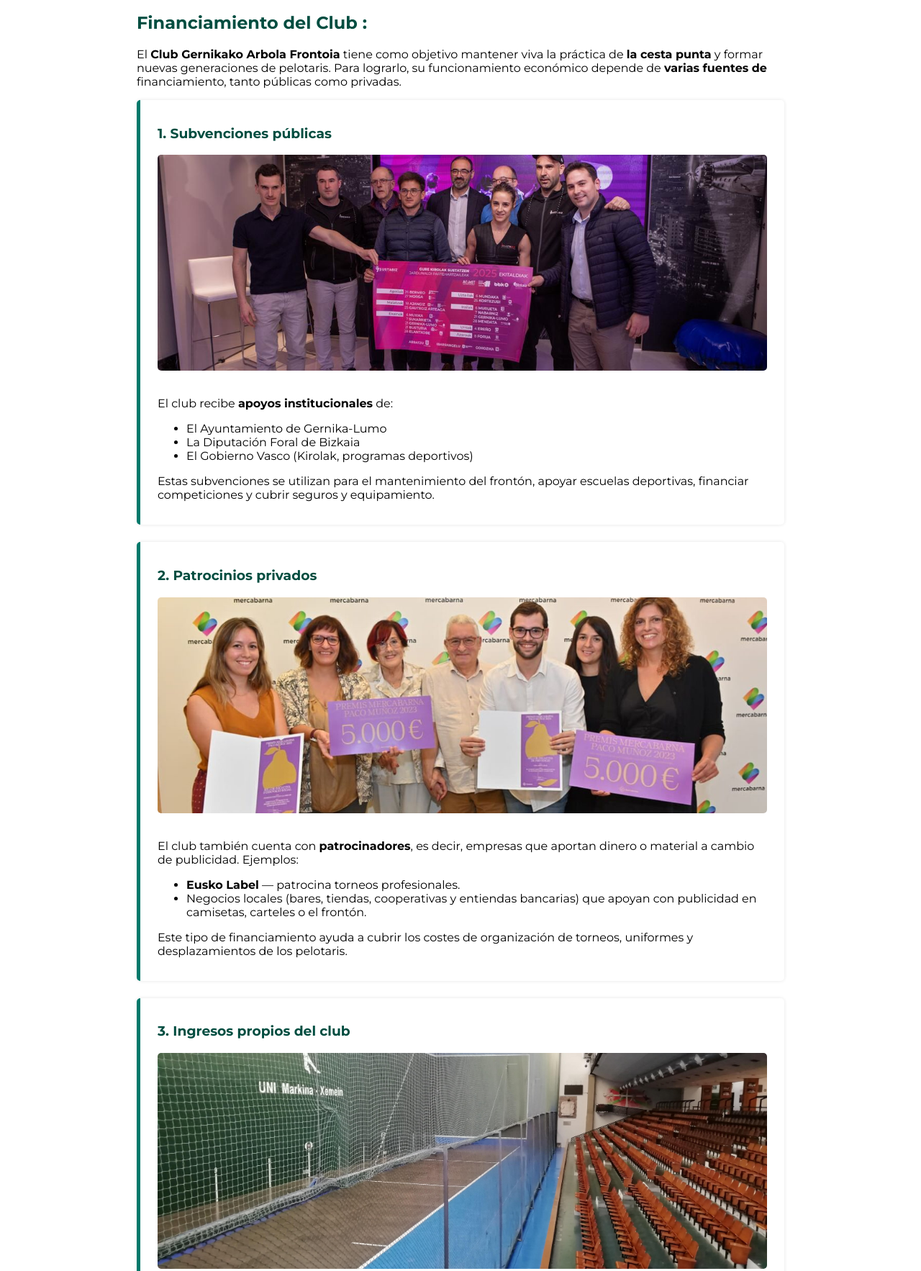
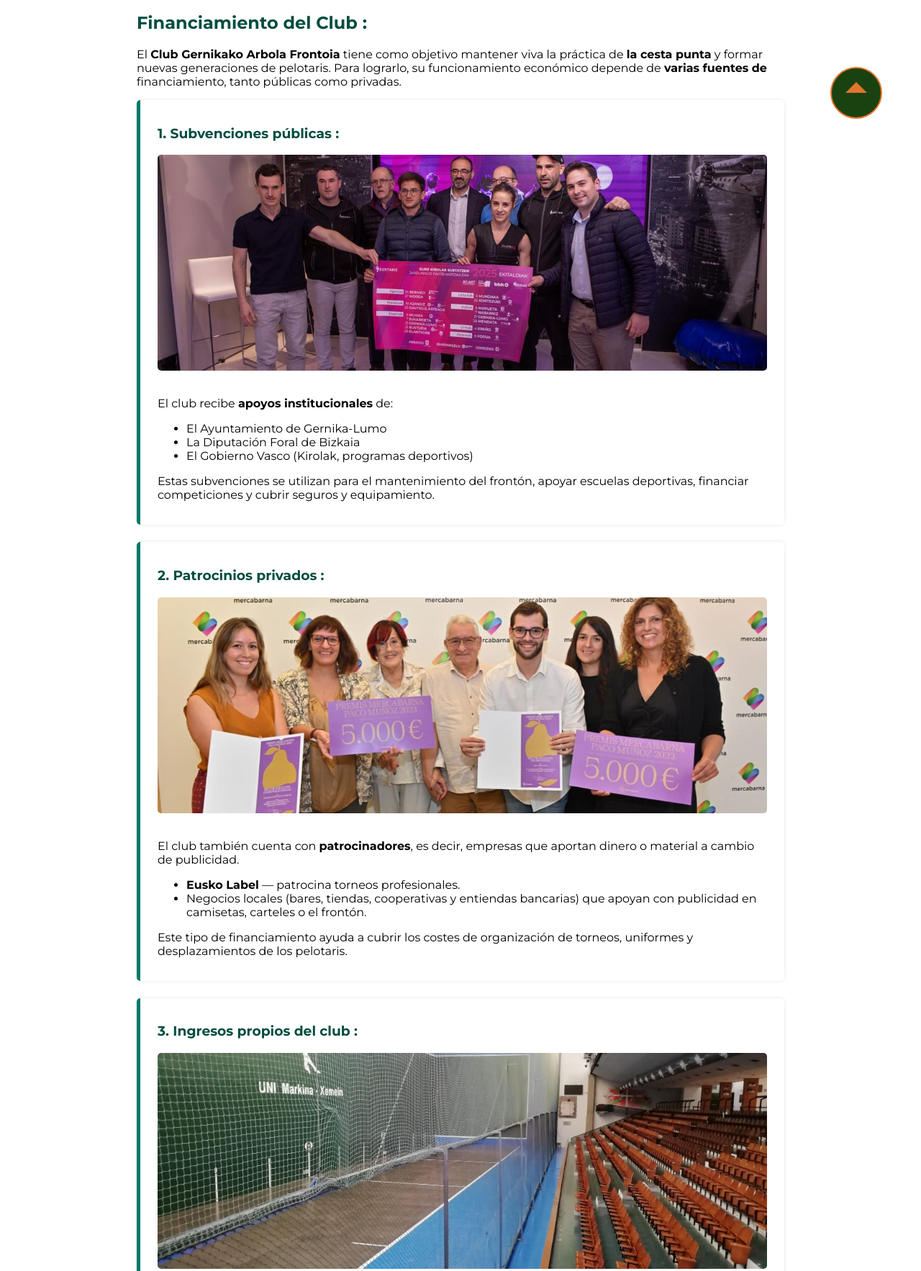
Before and after one commit to yggabo/Sarea, a plain HTML site: page financiamiento.html in a window 1280 px wide. Shown: the part 577-2343 px from the top of the page at 72% size. Drawn offline with Linux system fonts and the light colour scheme.

Commit message:
financia

```diff
--- a/css/financie.css
+++ b/css/financie.css
@@ -99,13 +99,23 @@ nav{
         background-color: white;
     }
 
-.ayunta img {
+main img {
     width: 100%;
     height: 400px;
     object-fit: cover;
-
+}
+/*Botón de subida*/
+.circulo-con-flecha-svg {
+  padding: 15px;
+  position: fixed;
+  bottom: 15px;
+  right: 15px;
+  transition: .3s ease;
 }
 
+.circulo-con-flecha-svg:hover {
+  transform: translateY(-3px);
+}
 main {
     max-width: 900px;
     margin: 2rem auto;
--- a/css/historia.css
+++ b/css/historia.css
@@ -102,6 +102,18 @@ nav ul li a:hover {
         transition:1.5s;
         background-color: wheat; /* Fondo color trigo */
     }
+    /*Botón de subida*/
+.circulo-con-flecha-svg {
+  padding: 15px;
+  position: fixed;
+  bottom: 15px;
+  right: 15px;
+  transition: .3s ease;
+}
+
+.circulo-con-flecha-svg:hover {
+  transform: translateY(-3px);
+}
 .main {
   background-color: #004d40;
   color: white;
--- a/financiemento.html
+++ b/financiamiento.html
@@ -31,15 +31,21 @@
       <li><a href="partidos.html">Partidos</a></li>
       <li><a href="liga.html">liga</a></li>
       <li><a href="escuela.html">Escuela</a></li>
-      <li><a href="financiemento.html">Financiemento</a></li>
+      <li><a href="financiamiento.html">Financiemento</a></li>
       <li><a href="registro.html">Registro</a></li>
     </ul>
   </nav>
+  <a href="#top" style="text-decoration: none;">
+  <div class="circulo-con-flecha-svg">
+    <svg width="100" height="100">
+      <circle cx="40" cy="40" r="35" stroke="#E3742C" stroke-width="2" fill="#1a4210" />
+      <path d="M 25 40 L 55 40 L 40 25 Z" fill="#E3742C" />
+    </svg>
+  </div>
+</a>
+    <main>
+        <img src="img/ayuenta.jpg" alt="Frontón de Gernika">
 
-    <main>
-    <section class="ayunta">
-        <img src="img/ayuenta.jpg" alt="Frontón de Gernika">
-    </section>
 
         <section class="intro">
             <h2>Financiamiento del Club :</h2>
@@ -49,7 +55,7 @@
         </section>
 
         <section class="financiamiento">
-            <h3>1. Subvenciones públicas</h3>
+            <h3>1. Subvenciones públicas :</h3>
             <img src="img/discovre.jpg" alt="Ayuntamiento de Gernika-Lumo">
             <p>El club recibe <b>apoyos institucionales</b> de:</p>
             <ul>
@@ -63,10 +69,10 @@
         </section>
 
         <section class="financiamiento">
-            <h3>2. Patrocinios privados</h3>
+            <h3>2. Patrocinios privados :</h3>
             <img src="img/mercabarna.jpg" alt="Eusko Label">
             <p>El club también cuenta con <b>patrocinadores</b>, es decir, empresas que aportan dinero o material a cambio de publicidad.
-Ejemplos:</p>
+           </p>
             <ul>
                 <li><strong>Eusko Label</strong> — patrocina torneos profesionales.</li>
                 <li>Negocios locales (bares, tiendas, cooperativas y entiendas bancarias) que apoyan con publicidad en camisetas, carteles o el frontón.</li>
@@ -75,7 +81,7 @@ Ejemplos:</p>
         </section>
 
         <section class="financiamiento">
-            <h3>3. Ingresos propios del club</h3>
+            <h3>3. Ingresos propios del club :</h3>
             <img src="img/060.jpg" alt="Cesta punta y pelota">
             <p>El club obtiene dinero por medio de:</p>
             <ul>
@@ -88,14 +94,14 @@ Ejemplos:</p>
         </section>
 
         <section class="financiamiento">
-            <h3>4. Actividades culturales y sociales</h3>
+            <h3>4. Actividades culturales y sociales :</h3>
             <img src="img/681b8926da6dc.jpeg" alt="Exhibición cultural de cesta punta">
             <p>El club promueve la cesta punta mediante talleres, torneos escolares, intercambios culturales, ferias deportivas y colaboración con agencias turísticas.</p>
             <p>Estas actividades pueden generar ingresos pequeños pero refuerzan la visibilidad y el apoyo comunitario.</p>
         </section>
 
         <section class="conclusion">
-            <h2>Un compromiso con la tradición y el deporte</h2>
+            <h2>Un compromiso con la tradición y el deporte :</h2>
             <p>El <b>Club Gernikako Arbola Frontoia</b> se financia mediante un modelo mixto
 una parte importante viene de instituciones públicas, otra de <b>patrocinios privados</b>,
 y el resto de ingresos propios generados por la escuela y los eventos.
```
Also changed, not shown: historia.html (+9 -1 lines).
